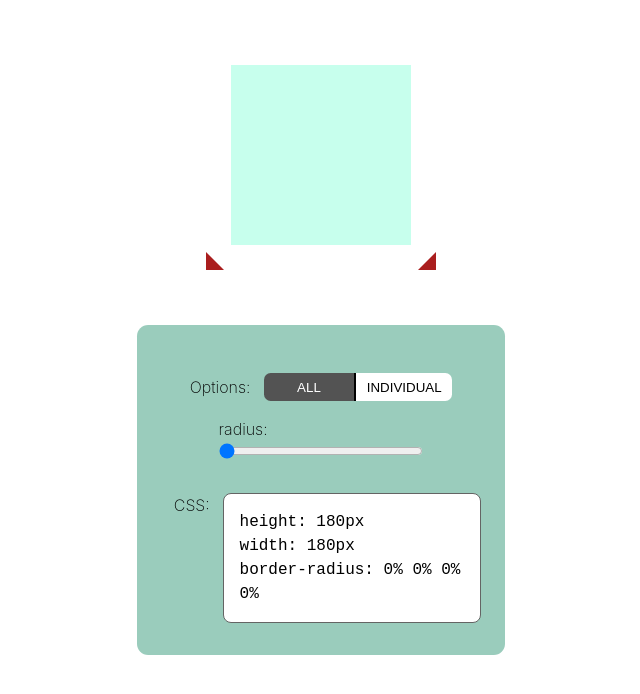
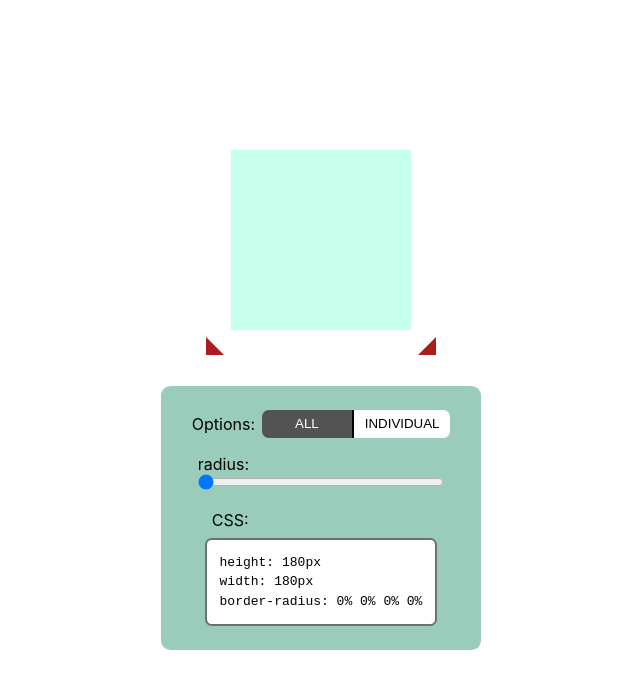
Before and after one commit to m-dennisgocong/make-border-radius, a website built with Vite: page index.html in a window 1280 px wide. Shown: the whole page, without its empty margins (319-959 px from the left). Built offline with nearby package versions, Linux system fonts and the light colour scheme.

Commit message:
restyle tollbox css and code display

```diff
--- a/style.css
+++ b/style.css
@@ -1,9 +1,5 @@
 :root {
   font-family: Inter, Avenir, Helvetica, Arial, sans-serif;
-  font-size: 16px;
-  line-height: 24px;
-  font-weight: 200;
-
   font-synthesis: none;
   text-rendering: optimizeLegibility;
   /* -webkit-font-smoothing: antialiased;
@@ -96,23 +92,25 @@ body {
 /* toolbox */
 #toolbox{
   /* position: relative; */
-  padding: 2em 1.5em;
+
+  padding: .5em .5em;
   height: auto;
-  width: 23em;
+  width: 20em;
   display: flex;
   flex-direction: column;
   align-items: center;
   justify-content: center;
   background-color: var(--toolbox-color);
-  border-radius: 0.7em;
-  margin: 5em auto;
+  border-radius: 0.6em;
+  margin-top: 3.5em;
   z-index: 200;
 }
 
 #toolbox .options{
   display: flex;
   align-items: center;
-  margin: 1em 0;
+  margin: 1em auto;
+
 }
 
 .button{
@@ -122,7 +120,7 @@ body {
 
 .button.allb{
   padding: 0.5em 2.5em;
-  margin-left: 1em;
+  margin-left: 0.5em;
   border-right: 0.01em solid var(--button-border);
   border-top-left-radius: 0.5em;
   border-bottom-left-radius: 0.5em;
@@ -155,10 +153,10 @@ input[type='range']{
 
 .option{
   display: none;
-  width: 64%;
+  width: 100%;
   margin-bottom: 1em;
+  padding: 0 1.8em;
 }
-
 .show{
   display: block;
 }
@@ -166,19 +164,20 @@ input[type='range']{
 /* code */
 div.output{
   display: flex;
-  margin-top: 0.75em;
-
+  flex-direction: column;
+  gap: .5em;
+  width: 260px;
+  min-width: 260px;
+  margin-bottom: 1em;
 }
-
+div.output label{
+  padding-left: 1.3em;
+}
 code{
-  border: 0.02em solid #646464;
+  border: 0.2em solid #707070;
   background-color: #ffffff;
+  align-self: center;
   padding: 1em;
   border-radius: 0.5em;
   line-height: 1.5em;
-
 }
-
-.output label{
-  padding: 0 0.8em;
-}
```
